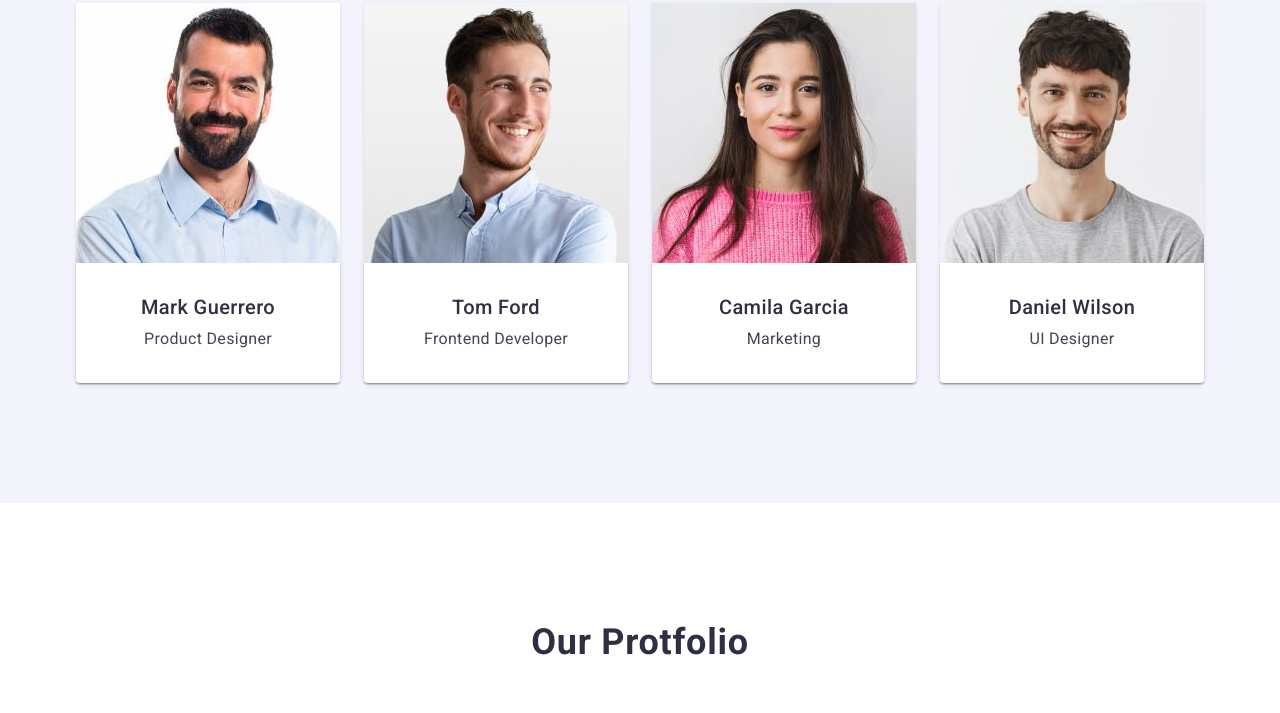
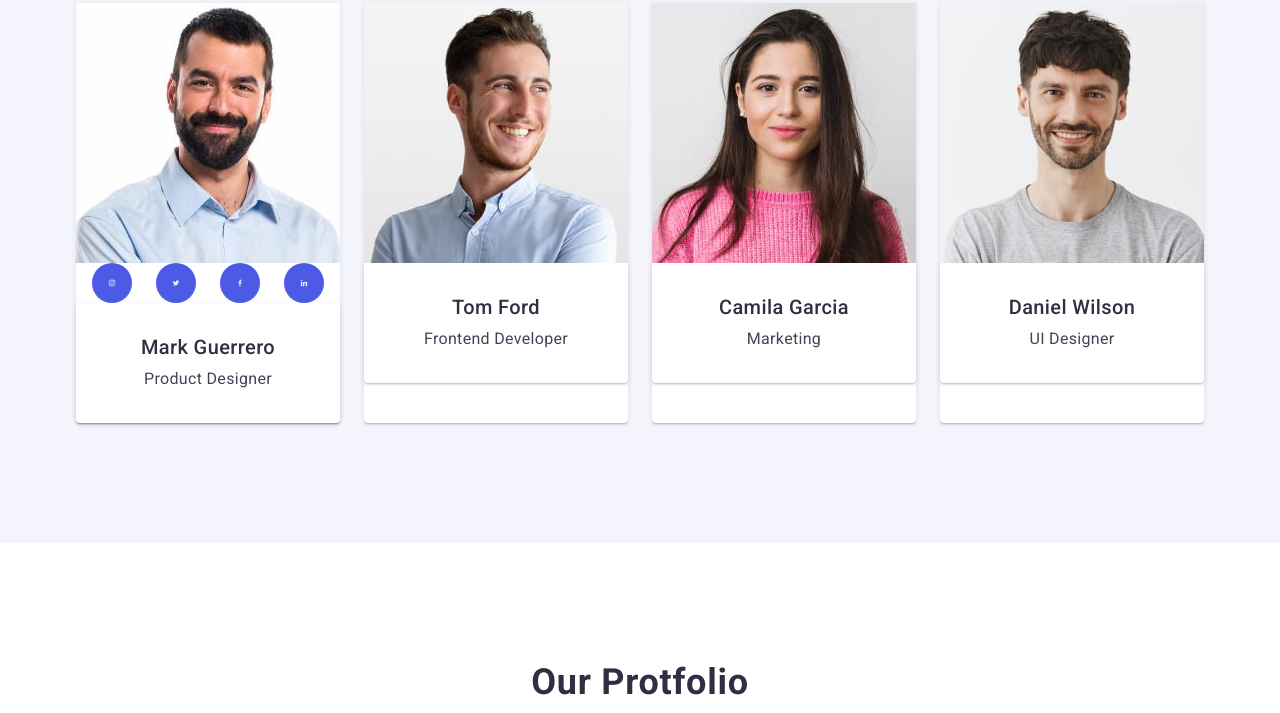
Before and after one commit to BondFS77/goit-markup-hw-04, a plain HTML site: page index.html in a window 1280 px wide. Shown: the part 1314-2027 px from the top of the page. Drawn offline with nearby package versions, Linux system fonts and the light colour scheme.

Commit message:
goit-markup-hw-04

```diff
--- a/css/styles.css
+++ b/css/styles.css
@@ -209,6 +209,31 @@ img {
   letter-spacing: 0.02em;
   text-align: center;
 }
+.icons-section-three {
+  display: flex;
+  gap: 24px;
+  justify-content: center;
+}
+.icons-punkt-one {
+  width: 40px;
+  height: 40px;
+}
+.icons-punkt-href {
+  width: 100%;
+  height: 100%;
+  background-color: #4d5ae5;
+  border-radius: 50%;
+  display: flex;
+  align-items: center;
+  justify-content: center;
+}
+.icons-punkt-href:hover,
+.icons-punkt-href:focus {
+  background-color: #404bbf;
+}
+.svg-icons {
+  fill: #f4f4fd;
+}
 .portfolio {
   background: #fff;
   padding-top: 120px;
--- a/index.html
+++ b/index.html
@@ -110,6 +110,12 @@
                 width="264"
                 height="260"
               />
+              <ul class="icons-section-three">
+                <li class="icons-punkt-one"> <a class="icons-punkt-href" href=""><svg class="svg-icons" width="16" height="16"> <use href="./images/Icons.svg#icon-Instagram"></use></svg></a></li>
+              <li class="icons-punkt-one"> <a class="icons-punkt-href" href=""><svg class="svg-icons" width="16" height="16"> <use href="./images/Icons.svg#icon-Twitter"></use></svg></a></li>
+            <li class="icons-punkt-one"> <a class="icons-punkt-href" href=""><svg class="svg-icons" width="16" height="16"> <use href="./images/Icons.svg#icon-facebook"></use></svg></a></li>
+          <li class="icons-punkt-one"> <a class="icons-punkt-href" href=""><svg class="svg-icons" width="16" height="16"> <use href="./images/Icons.svg#icon-In"></use></svg></a></li>
+        </ul>
               <div class="div-name">
                 <h3 class="team-subtitle">Mark Guerrero</h3>
                 <p class="team-item-text">Product Designer</p>
```
